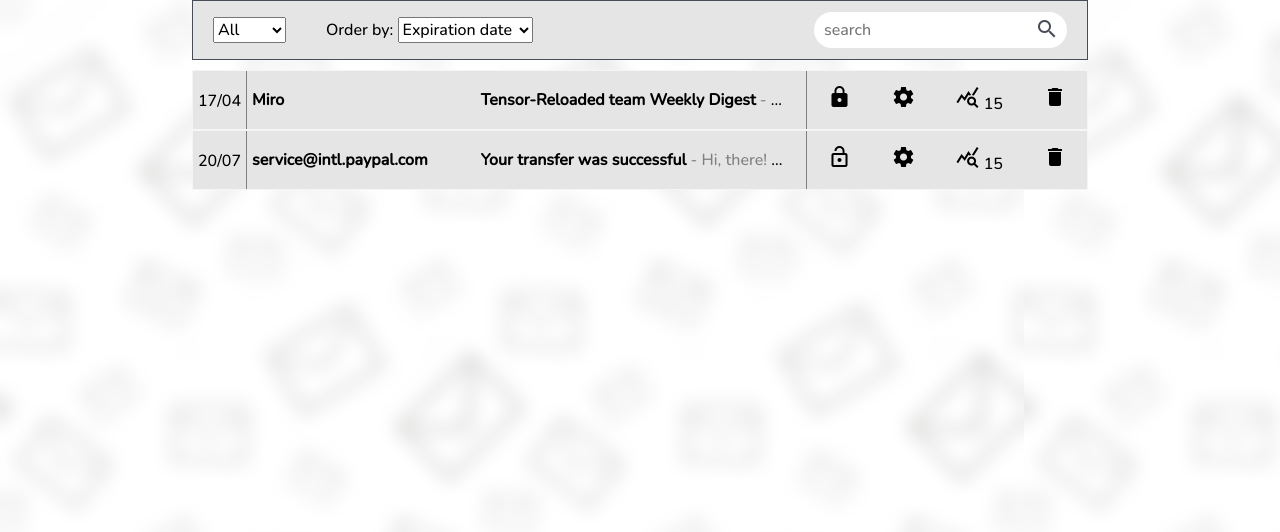
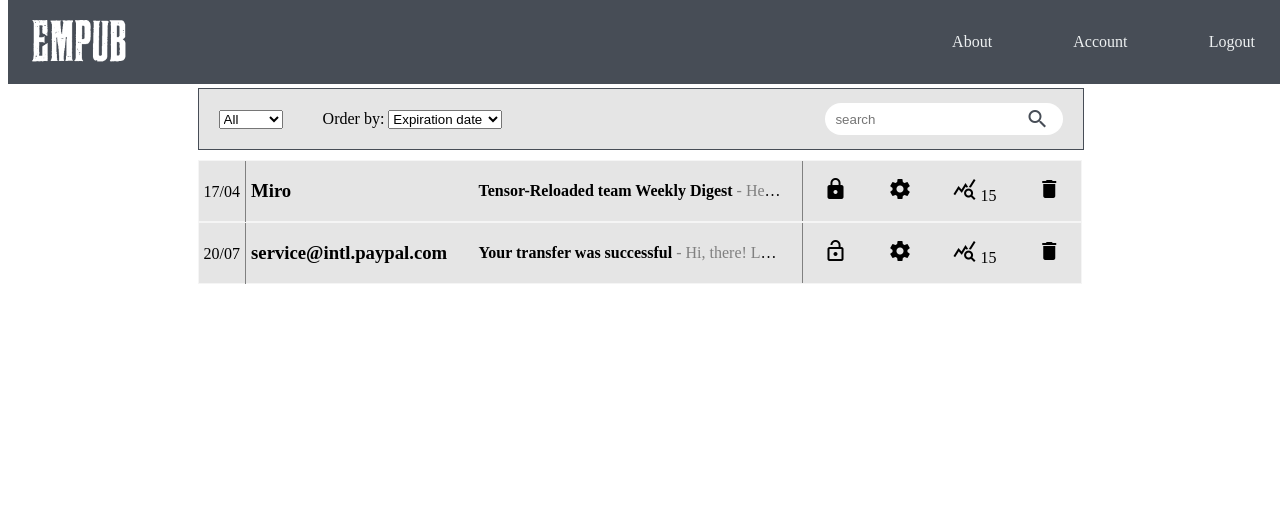
Before and after one commit to vitalie7bocicov/empub, a PHP site: page /pages/main.html in a window 1280 px wide. Shown: the top 532 px of the page. Run offline with PHP 8.4, Linux system fonts and the light colour scheme.

Commit message:
universal style created

```diff
--- a/EMPub/index.html
+++ b/EMPub/index.html
@@ -2,9 +2,10 @@
 
 <head>
     <title>EMPub</title>
-    <link href="https://fonts.googleapis.com/css2?family=Nunito:wght@500&display=swap" rel="stylesheet">
+
+    <meta name="viewport" content="width=device-width, initial-scale=1.0">
+    <link rel="stylesheet" href="../styles/style.css">
     <link rel="stylesheet" href="styles/logIN.css">
-    <meta name="viewport" content="width=device-width, initial-scale=1.0">
 </head>
 
 <body>
--- a/EMPub/pages/main.html
+++ b/EMPub/pages/main.html
@@ -7,14 +7,14 @@
   <meta name="viewport" content="width=device-width, initial-scale=1.0" />
   <link rel="stylesheet" href="../styles/main_style.css" />
   <link href="https://fonts.googleapis.com/icon?family=Material+Icons" rel="stylesheet">
-  <link href="https://fonts.googleapis.com/css2?family=Nunito:wght@500&display=swap" rel="stylesheet">
+  <link rel="stylesheet" href="../styles/style.css">
   <title>EMPub</title>
 </head>
 
 
 
 <body>
-  <!-- <header>
+  <header>
 
     <nav>
       <div class="logo">
@@ -38,7 +38,7 @@
         </li>
       </ul>
     </nav>
-  </header> -->
+  </header>
 
   <section class="container">
 
--- a/EMPub/styles/logIN.css
+++ b/EMPub/styles/logIN.css
@@ -1,7 +1,3 @@
-* {
-  font-family: "Nunito", sans-serif;
-}
-
 .center {
   position: absolute;
   background-color: white;
--- a/EMPub/styles/main_style.css
+++ b/EMPub/styles/main_style.css
@@ -1,23 +1,3 @@
-* {
-  margin: 0;
-  padding: 0;
-  box-sizing: border-box;
-  font-family: "Nunito", sans-serif;
-  font-size: 16px;
-}
-
-body::after {
-  content: "";
-  background: url("../images/backgroundImage.jpg");
-  opacity: 0.3;
-  top: 0;
-  left: 0;
-  bottom: 0;
-  right: 0;
-  position: absolute;
-  z-index: -1;
-}
-
 nav {
   display: flex;
   justify-content: space-between;
@@ -25,6 +5,9 @@ nav {
   min-height: 8vh;
   background-color: rgb(71, 77, 86);
   padding: 10px 20px;
+  top: 0px;
+  position: fixed;
+  width: 100%;
 }
 
 li,
@@ -60,6 +43,7 @@ a {
 }
 
 .container {
+  padding-top: 80px;
   margin-left: 15%;
   margin-right: 15%;
 }
```
